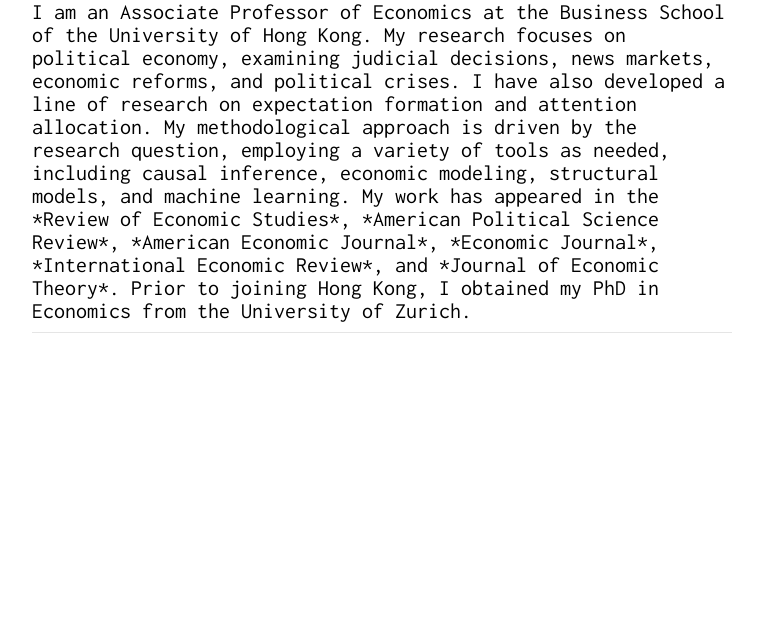
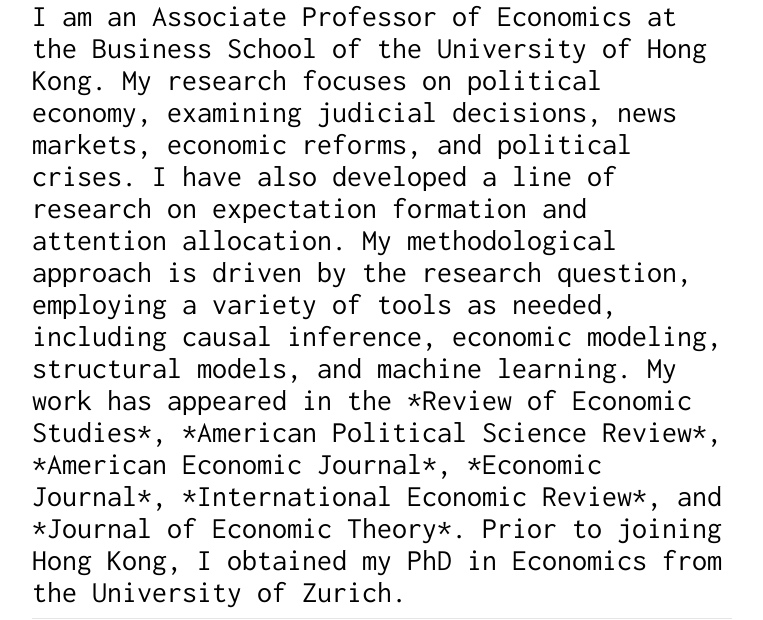
Before and after one commit to Shuyan0210611X/henrychen.github.io, a Jekyll site: the page built from index.md, in a window 1280 px wide. Shown: the part 739-1359 px from the top of the page, without its empty margins (258-1021 px from the left). Built offline with Jekyll 4.4.1, drawn with Linux system fonts in a browser that asks for light colours; our own code applies the rules of GitHub Pages for plain Markdown files; before the commit the page ends 1073 px from its top, so only the background shows below that.

Commit message:
Update index.md

```diff
--- a/index.md
+++ b/index.md
@@ -6,8 +6,9 @@ layout: default
 
 <img class="full-width-image" src="/image/hengchen-2025-april.jpg">
 
-<div style="font-size: 1.1em;">
+<div style="font-size: 1.5em;">
 I am an Associate Professor of Economics at the Business School of the University of Hong Kong. My research focuses on political economy, examining judicial decisions, news markets, economic reforms, and political crises. I have also developed a line of research on expectation formation and attention allocation. My methodological approach is driven by the research question, employing a variety of tools as needed, including causal inference, economic modeling, structural models, and machine learning.
+
 
 My work has appeared in the *Review of Economic Studies*, *American Political Science Review*, *American Economic Journal*, *Economic Journal*, *International Economic Review*, and *Journal of Economic Theory*. Prior to joining Hong Kong, I obtained my PhD in Economics from the University of Zurich.
 </div>
```
